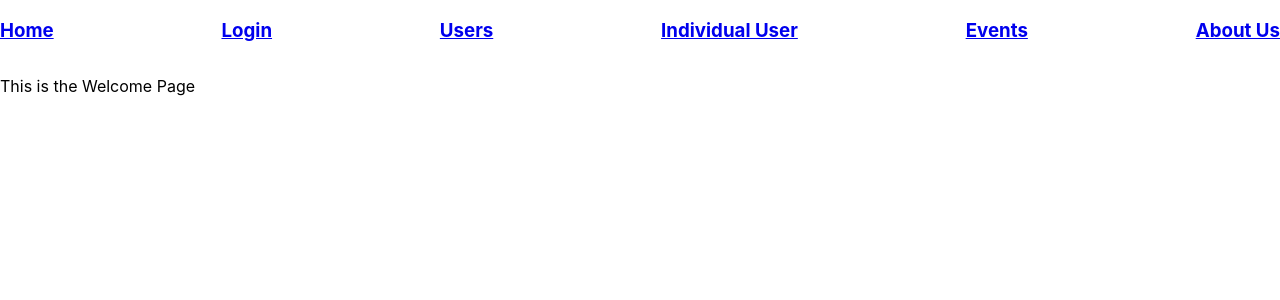
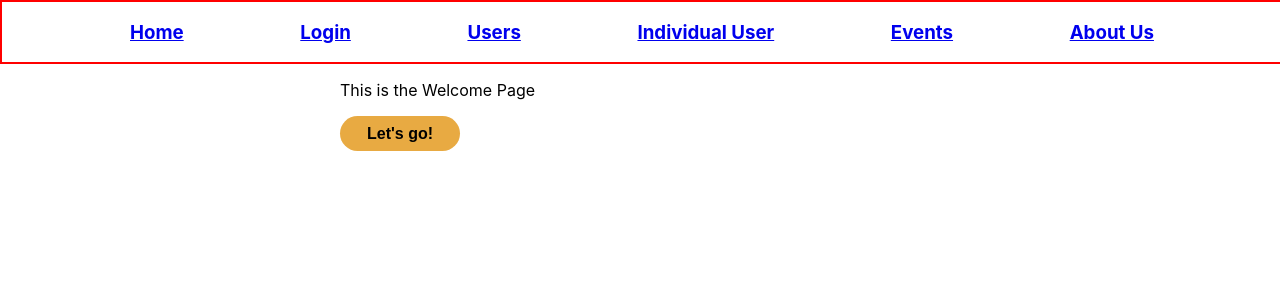
Before and after one commit to beemailley/final-project-frontend-bm, a React (Create React App) app: page / in a window 1280 px wide. Shown: the top 300 px of the page. Built offline with nearby package versions, Linux system fonts and the light colour scheme.

Commit message:
added a global styles page, worked on basic styling for welcome page, login and header

```diff
--- /dev/null
+++ b/src/components/GlobalStyles.js
@@ -0,0 +1,18 @@
+import styled from 'styled-components';
+
+export const OuterWrapper = styled.section`
+    width: 100%;
+    display: flex;
+    align-items: center;
+    justify-content: center
+`;
+
+export const InnerWrapper = styled.div`
+    width: 80%;
+    margin: 0 auto;
+
+    @media (min-width: 1025px) {
+        width: 80%;
+        max-width: 600px;
+    }
+`
--- a/src/components/Header/Header.js
+++ b/src/components/Header/Header.js
@@ -1,17 +1,20 @@
-import React from 'react'
+import React from 'react';
 import { Link } from 'react-router-dom';
 import { useSelector } from 'react-redux';
+import { HeaderWrapper, LinkWrapper } from './Header.styles';
 
 export const Header = () => {
   const username = useSelector((store) => store.user.username);
   return (
-    <div className="header">
+    <HeaderWrapper>
+      <LinkWrapper>
         <h3><Link to="/"> Home </Link></h3>
         <h3><Link to="/login"> Login </Link></h3>
         <h3><Link to="/users"> Users </Link></h3>
         <h3><Link to={`/users/${username}`}> Individual User </Link></h3>
         <h3><Link to="/events"> Events </Link></h3>
         <h3><Link to="/aboutus"> About Us </Link></h3>
-    </div>
+      </LinkWrapper>
+    </HeaderWrapper>
   )
 }
--- /dev/null
+++ b/src/components/Header/Header.styles.js
@@ -0,0 +1,29 @@
+import styled from 'styled-components';
+
+export const HeaderWrapper = styled.section`
+    width: 80%;
+    display: flex;
+    align-items: center;
+    padding-right: 10%;
+    padding-left: 10%;
+    justify-content: space-between;
+    border: 2px red solid;
+
+    @media (max-width: 667px){
+
+    }
+
+    @media (min-width: 668px) and (max-width: 1024px) {
+
+    }
+`;
+
+export const LinkWrapper = styled.div`
+    display: flex;
+    justify-content: space-between;
+    width: 100%;
+
+    h3 {
+    max-width: calc(100% / 6);
+  }
+    `
--- a/src/components/Login/Login.js
+++ b/src/components/Login/Login.js
@@ -3,6 +3,7 @@ import { useDispatch, useSelector } from 'react-redux';
 import { useNavigate } from 'react-router-dom';
 import { user } from 'reducers/user';
 import { API_URL } from 'utils/urls';
+import { OuterWrapper, InnerWrapper } from 'components/GlobalStyles'
 import { Button } from '../Button';
 
 export const Login = () => {
@@ -57,7 +58,8 @@ export const Login = () => {
   }
 
   return (
-    <>
+    <OuterWrapper>
+      <InnerWrapper>
         <h1>Expat App</h1>
         <label htmlFor="register">Register
           <input
@@ -90,6 +92,7 @@ export const Login = () => {
           </label>
           <Button submit text="Submit" />
         </form>
-    </>
+      </InnerWrapper>
+    </OuterWrapper>
   )
 }
--- a/src/components/Welcome/Welcome.js
+++ b/src/components/Welcome/Welcome.js
@@ -1,5 +1,14 @@
 import React from 'react'
+import { OuterWrapper, InnerWrapper } from 'components/GlobalStyles'
+import { Button } from '../Button';
 
 export const Welcome = () => {
-  return <p>This is the Welcome Page</p>
+  return (
+    <OuterWrapper>
+      <InnerWrapper>
+        <p>This is the Welcome Page</p>
+        <Button submit text="Let's go!" />
+      </InnerWrapper>
+    </OuterWrapper>
+  )
 }
```
Lines whose indentation alone changed are shown as unchanged.
